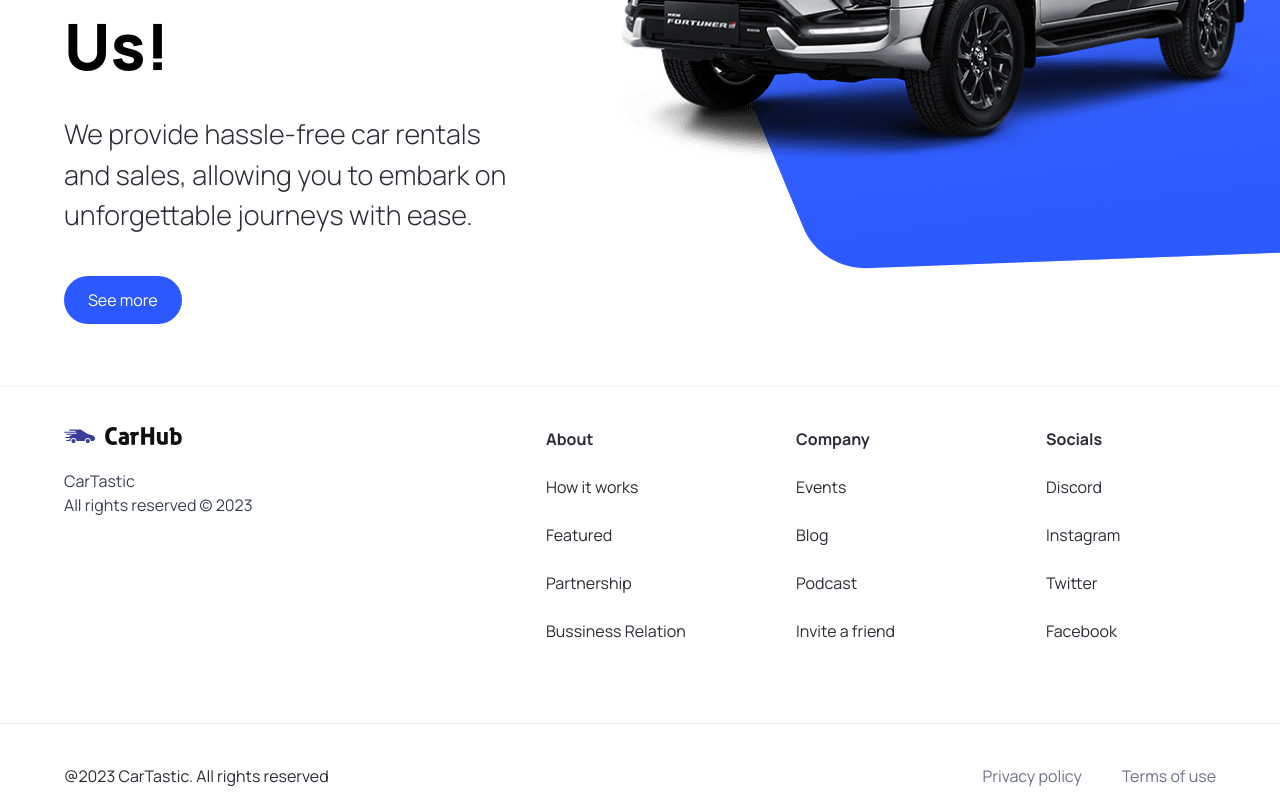
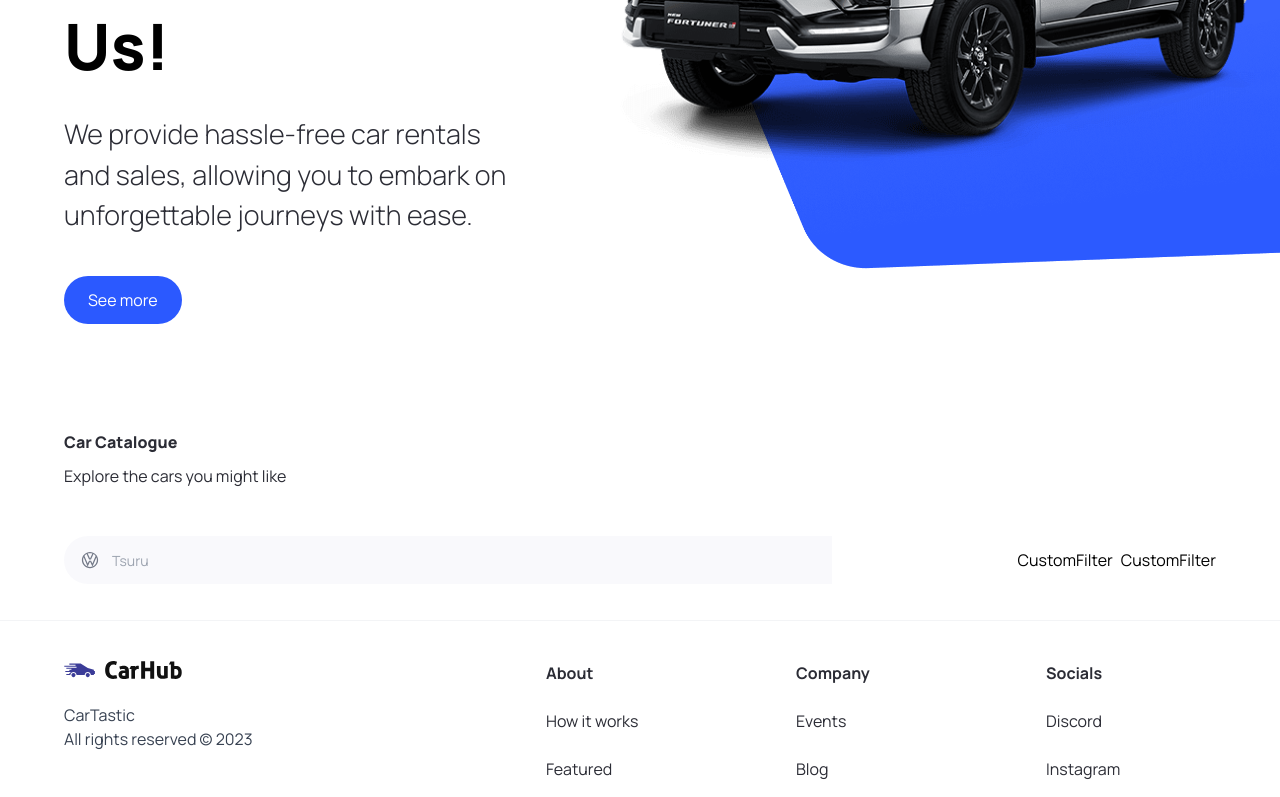
Before and after one commit to HouseCham/car_showcase_nextjs, a Next.js app: page / in a window 1280 px wide. Shown: the part 434-1231 px from the top of the page. Built offline with nearby package versions, Linux system fonts and the light colour scheme.

Commit message:
during body dev

```diff
--- a/app/page.tsx
+++ b/app/page.tsx
@@ -1,10 +1,25 @@
-import { Hero } from '@/components'
+import { Hero, SearchBar, CustomFilter } from '@/components'
 import Image from 'next/image'
 
 export default function Home() {
   return (
     <main className="overflow-hidden">
       <Hero />
+
+      <div className='mt-12 padding-x padding-y max-width' id='discover'>
+        <div className='home__text-container'>
+          <h1 className='text-4x1 font-extrabold'> Car Catalogue</h1>
+          <p>Explore the cars you might like</p>
+        </div>
+
+        <div className='home__filters'>
+          <SearchBar />
+          <div className='home__filter-container'>
+            <CustomFilter title='fuel' />
+            <CustomFilter title='year' />
+          </div>
+        </div>
+      </div>
     </main>
   )
 }
--- /dev/null
+++ b/components/CustomFilter.tsx
@@ -0,0 +1,9 @@
+import React from 'react'
+
+const CustomFilter = () => {
+  return (
+    <div>CustomFilter</div>
+  )
+}
+
+export default CustomFilter
--- /dev/null
+++ b/components/SearchBar.tsx
@@ -0,0 +1,22 @@
+"use client";
+
+import SearchManufacturer from "./SearchManufacturer";
+import { useState } from "react";
+
+const SearchBar = () => {
+
+    const [manufacturer, setManufacturer] = useState('') // ['BMW', 'Audi', 'Mercedes'
+    const handleSearch = () => {}
+    return (
+        <form className='searchbar' onSubmit={handleSearch}>
+            <div className="searchbar__item">
+                <SearchManufacturer
+                    manufacturer={manufacturer}
+                    setManufacturer={setManufacturer}
+                />
+            </div>
+        </form>
+    )
+}
+
+export default SearchBar
--- /dev/null
+++ b/components/SearchManufacturer.tsx
@@ -0,0 +1,35 @@
+"use client";
+
+import { SearchManufacturerProps } from '@/types'
+import { Combobox, Transition } from '@headlessui/react'
+import React from 'react'
+import Image from 'next/image'
+
+const SearchManufacturer = ({manufacturer, setManufacturer} : SearchManufacturerProps) => {
+  return (
+    <div className='search-manufacturer'>
+        <Combobox>
+            <div className='relative w-full'>
+                <Combobox.Button className='absolute top-[14px]'>
+                    <Image
+                        src='/car-logo.svg'
+                        width={20}
+                        height={20}
+                        className='ml-4'
+                        alt='Car logo'
+                    />
+                </Combobox.Button>
+
+                <Combobox.Input
+                    className="search-manufacturer__input"
+                    placeholder="Tsuru"
+                    displayValue={(manufacturer : string) => manufacturer}
+                    onChange={(event : any) => setManufacturer(event.target.value)}
+                />
+            </div>
+        </Combobox>
+    </div>
+  )
+}
+
+export default SearchManufacturer
--- a/components/index.ts
+++ b/components/index.ts
@@ -2,10 +2,16 @@
 import CustomButton from "./CustomButton";
 import Navbar from "./Navbar";
 import Footer from "./Footer";
+import CustomFilter from "./CustomFilter";
+import SearchBar from "./SearchBar";
+import SearchManufacturer from "./SearchManufacturer";
 
 export {
     Hero,
     CustomButton,
     Navbar,
     Footer,
+    CustomFilter,
+    SearchBar,
+    SearchManufacturer
 };
--- a/package.json
+++ b/package.json
@@ -9,6 +9,7 @@
     "lint": "next lint"
   },
   "dependencies": {
+    "@headlessui/react": "^1.7.15",
     "@types/node": "20.4.0",
     "@types/react": "18.2.14",
     "@types/react-dom": "18.2.6",
--- a/types/index.ts
+++ b/types/index.ts
@@ -7,3 +7,8 @@
     handleClick?: MouseEventHandler<HTMLButtonElement>;
     btnType?: "button" | "submit";
 }
+
+export interface SearchManufacturerProps {
+    manufacturer: string;
+    setManufacturer: (manufacturer: string) => void;
+}
```
Also changed, not shown: 1 other file (tests, documents, lock files or other folders).
